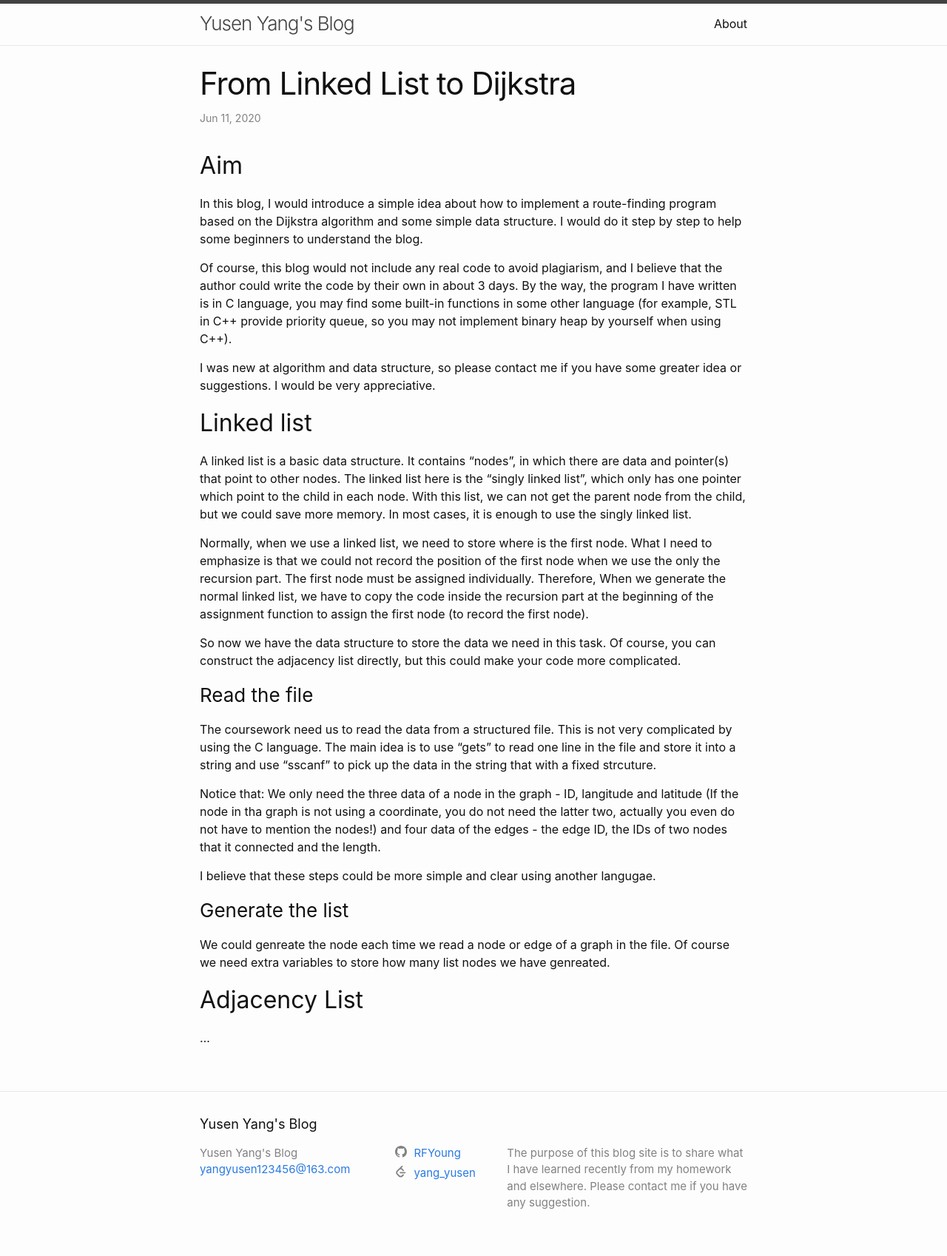
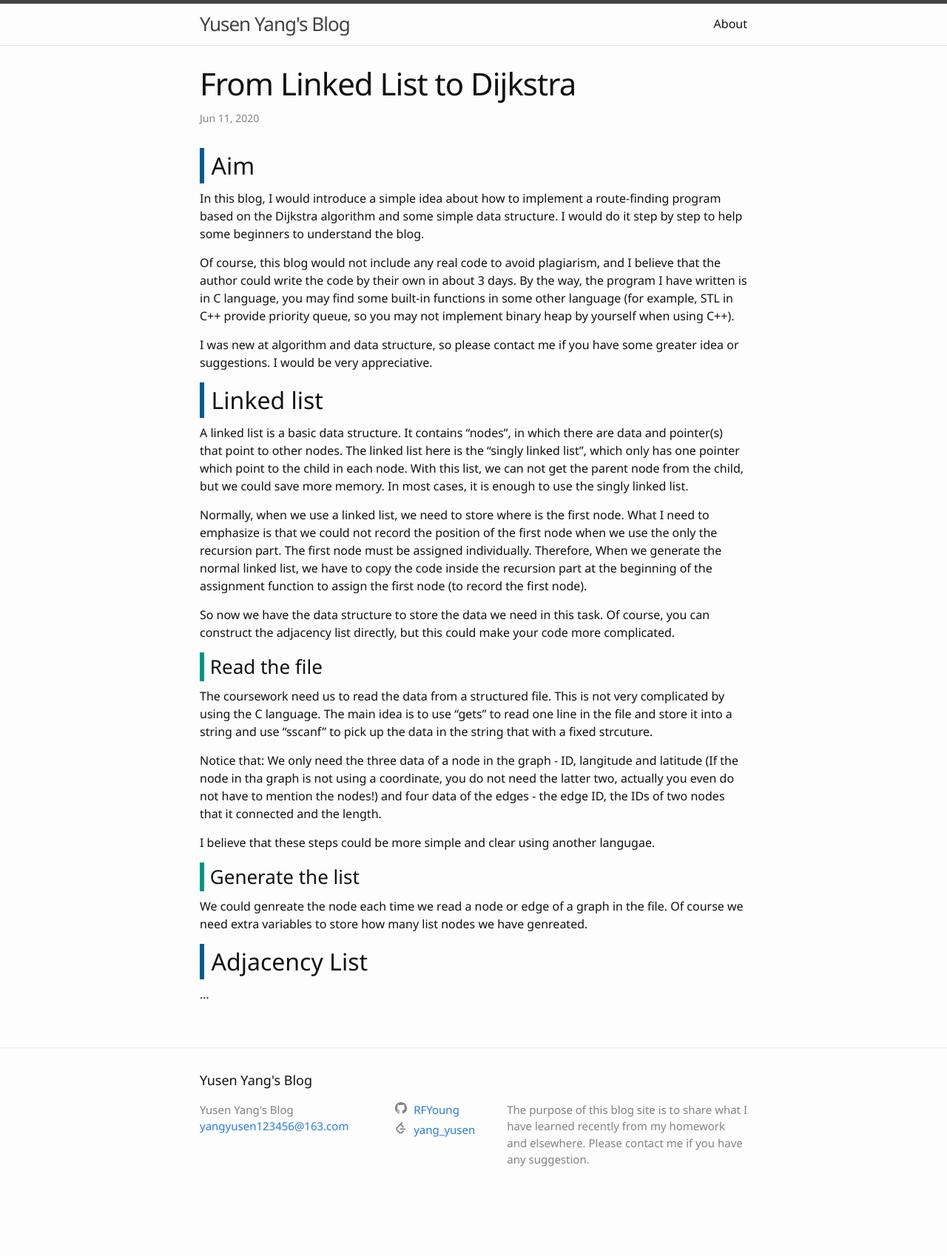
Before and after one commit to RFYoung/RFYoung.github.io, a Jekyll site: the page built from _posts/2020-06-12-from-linked-list to-djikestra.markdown, in a window 1280 px wide. Shown: the whole page at 74% size. Built offline with Jekyll 4.4.1, drawn with Linux system fonts in a browser that asks for light colours; after the commit the page ends 1639 px from its top, so only the background shows below that.

Commit message:
google fonts add

```diff
--- a/_includes/social.html
+++ b/_includes/social.html
@@ -11,5 +11,6 @@
   {%- if site.youtube_username -%}<li><a href="https://youtube.com/{{ site.youtube_username| cgi_escape | escape }}"><svg class="svg-icon"><use xlink:href="{{ '/assets/minima-social-icons.svg#youtube' | relative_url }}"></use></svg> <span class="username">{{ site.youtube_username| escape }}</span></a></li>{%- endif -%}
   {%- if site.googleplus_username -%}<li><a href="https://plus.google.com/{{ site.googleplus_username| escape }}"><svg class="svg-icon"><use xlink:href="{{ '/assets/minima-social-icons.svg#googleplus' | relative_url }}"></use></svg> <span class="username">{{ site.googleplus_username| escape }}</span></a></li>{%- endif -%}
   {%- if site.leetcode_username -%}<li><a href="https://leetcode.com/{{ site.leetcode_username| escape }}"><svg class="svg-icon"><use xlink:href="{{ '/assets/minima-social-icons.svg#leetcode' | relative_url }}"></use></svg> <span class="username">{{ site.leetcode_username| escape }}</span></a></li>{%- endif -%}
+  <!--leetcode icon from simpleicons.org-->
   {%- if site.rss -%}<li><a href="{{ 'feed.xml' | relative_url }}"><svg class="svg-icon"><use xlink:href="{{ '/assets/minima-social-icons.svg#rss' | relative_url }}"></use></svg> <span>{{ site.rss | escape }}</span></a></li>{%- endif -%}
 </ul>
--- a/_sass/minima.scss
+++ b/_sass/minima.scss
@@ -1,8 +1,10 @@
 @charset "utf-8";
+
+@import url('https://fonts.googleapis.com/css2?family=Noto+Sans:ital,wght@0,400;0,700;1,400;1,700&display=swap');
 
 // Define defaults for each variable.
 
-$base-font-family: -apple-system, BlinkMacSystemFont, "Segoe UI", Roboto, Helvetica, Arial, sans-serif, "Apple Color Emoji", "Segoe UI Emoji", "Segoe UI Symbol" !default;
+$base-font-family:  'Noto Sans', -apple-system, BlinkMacSystemFont, "Segoe UI", Roboto, Helvetica, Arial, sans-serif, "Apple Color Emoji", "Segoe UI Emoji", "Segoe UI Symbol" !default;
 $base-font-size:   16px !default;
 $base-font-weight: 400 !default;
 $small-font-size:  $base-font-size * 0.875 !default;
--- a/_sass/minima/_layout.scss
+++ b/_sass/minima/_layout.scss
@@ -231,6 +231,9 @@
 
   h2 {
     @include relative-font-size(2);
+    border-left: solid 6px #005b97;
+    margin: 0.5rem 0;
+    padding: 0 0.3em;
 
     @include media-query($on-laptop) {
       @include relative-font-size(1.75);
@@ -239,6 +242,9 @@
 
   h3 {
     @include relative-font-size(1.625);
+    border-left: solid 6px #009783;
+    margin: 0.5rem 0em;
+    padding: 0 0.3em;
 
     @include media-query($on-laptop) {
       @include relative-font-size(1.375);
@@ -247,6 +253,9 @@
 
   h4 {
     @include relative-font-size(1.25);
+    border-left: solid 3px #4600b8;
+    margin: 0.5rem 0em;
+    padding: 0 0.3em;
 
     @include media-query($on-laptop) {
       @include relative-font-size(1.125);
```
